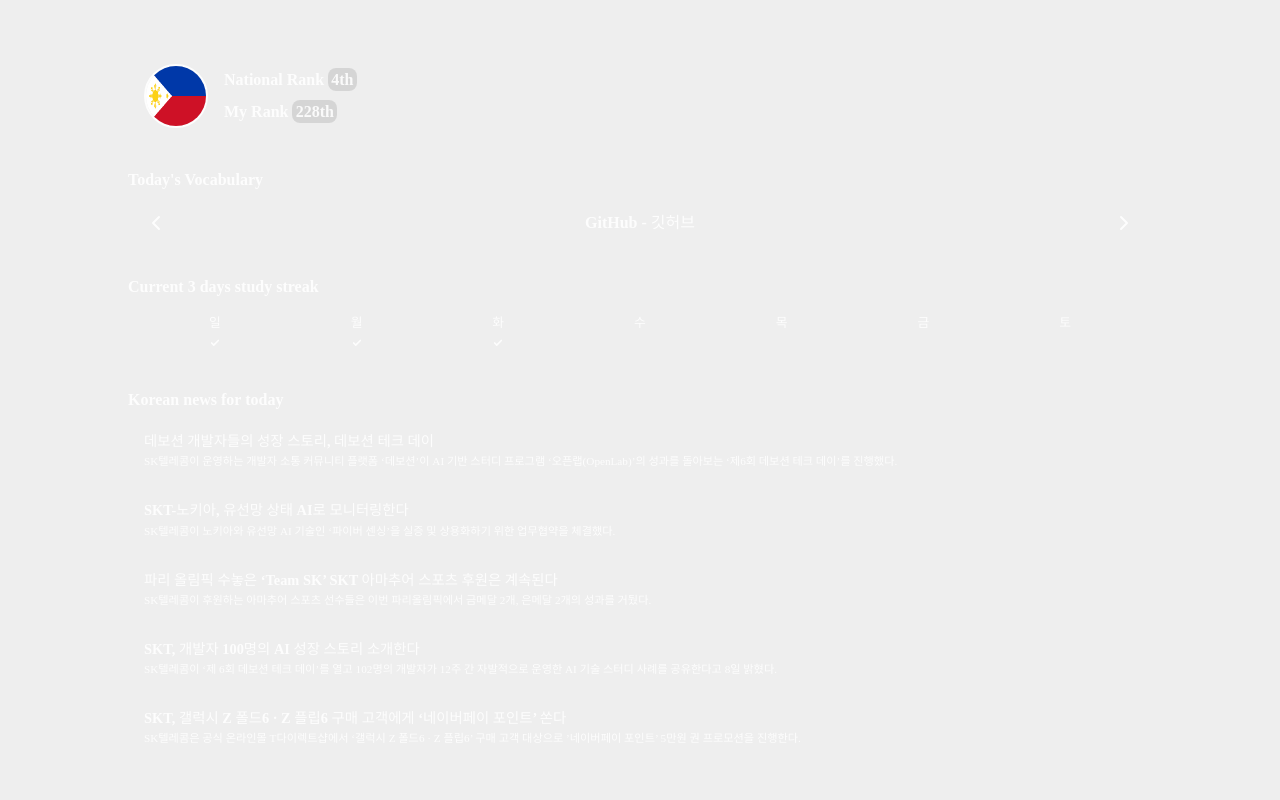
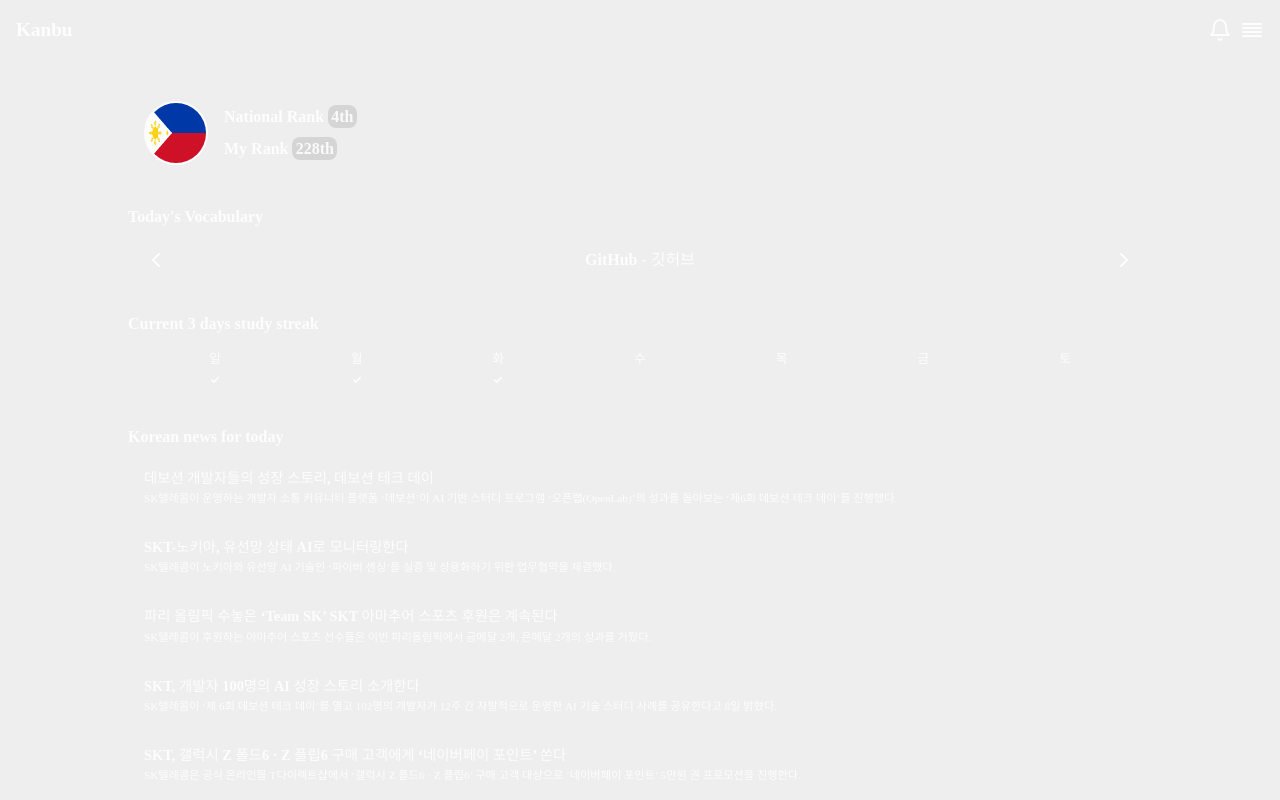
Before and after one commit to Fly-AI-Kanbu/Frontend, a React (Vite) app: page / in a window 1280 px wide. Built offline with nearby package versions, Linux system fonts and the light colour scheme.

Commit message:
refactor: Header 다시 생성

```diff
--- a/src/App.jsx
+++ b/src/App.jsx
@@ -1,12 +1,14 @@
 import { BrowserRouter, Routes, Route } from "react-router-dom";
 
+import { LoadingPage } from "./page/Loading/LodingPage";
+import Header from "./components/Header";
 import { MainPage } from "./page/Main/MainPage";
 
 export const App = () => {
   return (
     <div>
       <BrowserRouter>
-        {/*<Header />*/}
+        <Header />
         <Routes>
           <Route path="/" element={<MainPage />} />
         </Routes>
--- /dev/null
+++ b/src/components/Header.jsx
@@ -0,0 +1,47 @@
+import React from 'react';
+import { FiAlignJustify, FiBell } from "react-icons/fi";
+
+import Common from "@style/common"
+import { css } from '@emotion/css';
+
+
+
+const headerStyle = css`
+  position: fixed;
+  top: 0;
+  left: 0;
+
+  display: flex;
+  justify-content: center;
+  align-items: center;
+
+  /*width: 100vw;*/
+  width: 100%;
+  /*font-size: 1.2em;*/
+  font-weight: 700;
+
+  padding: 1em;
+  gap: .5em;
+  /*color: ${Common.colors.primary};*/
+
+  h1 {
+    font-size: 1.2em;
+    margin-right: auto;
+  }
+
+  svg {
+    font-size: 1.5em;
+  }
+`
+
+const Header = () => {
+  return (
+    <div className={headerStyle}>
+      <h1>Kanbu</h1>
+      <FiBell />
+      <FiAlignJustify />
+    </div>
+  );
+};
+
+export default Header;
--- /dev/null
+++ b/src/components/HeaderDummy.jsx
@@ -0,0 +1,42 @@
+import React from 'react';
+import { FiAlignJustify, FiBell } from "react-icons/fi";
+
+import Common from "@style/common"
+import { css } from '@emotion/css';
+
+const headerStyle = css`
+  opacity: 0;
+  display: flex;
+  justify-content: center;
+  align-items: center;
+
+  /*width: 100vw;*/
+  width: 100%;
+  /*font-size: 1.2em;*/
+  font-weight: 700;
+
+  padding: 1em;
+  gap: .5em;
+  /*color: ${Common.colors.primary};*/
+
+  h1 {
+    font-size: 1.2em;
+    margin-right: auto;
+  }
+
+  svg {
+    font-size: 1.5em;
+  }
+`
+
+const HeaderDummy = () => {
+  return (
+    <div className={headerStyle}>
+      <h1>Kanbu</h1>
+      <FiBell />
+      <FiAlignJustify />
+    </div>
+  );
+};
+
+export default HeaderDummy;
--- a/src/page/Main/MainPage.jsx
+++ b/src/page/Main/MainPage.jsx
@@ -1,5 +1,6 @@
 import { css } from '@emotion/css';
 
+import HeaderDummy from "@components/HeaderDummy";
 import { RankComponent } from './RankComponent';
 import { NewsComponent } from './NewsComponent';
 import { TodayVocabComponent } from './TodayVocabComponent';
@@ -9,7 +10,6 @@ const mainPageStyle = css`
   display: flex;
   flex-direction: column;
   align-items: center;
-  padding-top: 3em;
 
   gap: 1.5em;
   width: 100vw;
@@ -18,6 +18,7 @@ const mainPageStyle = css`
 export const MainPage = () => {
   return (
     <div className={mainPageStyle}>
+      <HeaderDummy />
       <RankComponent />
       <TodayVocabComponent />
       <VisitDaysComponent />
```
